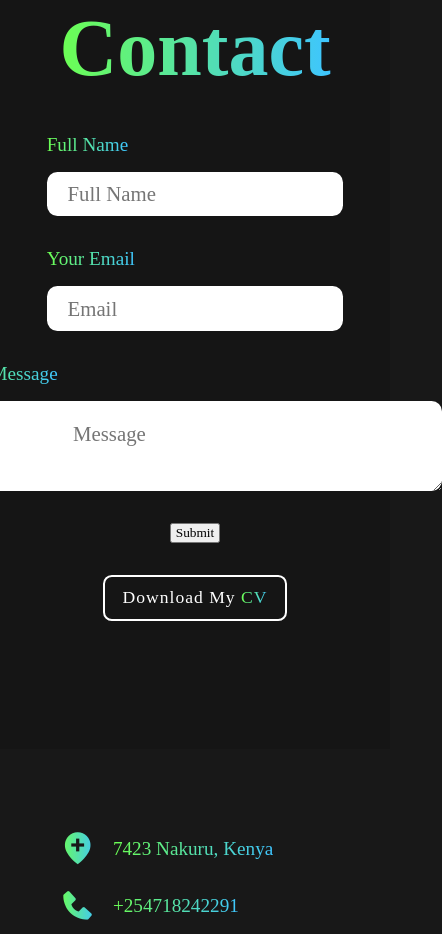
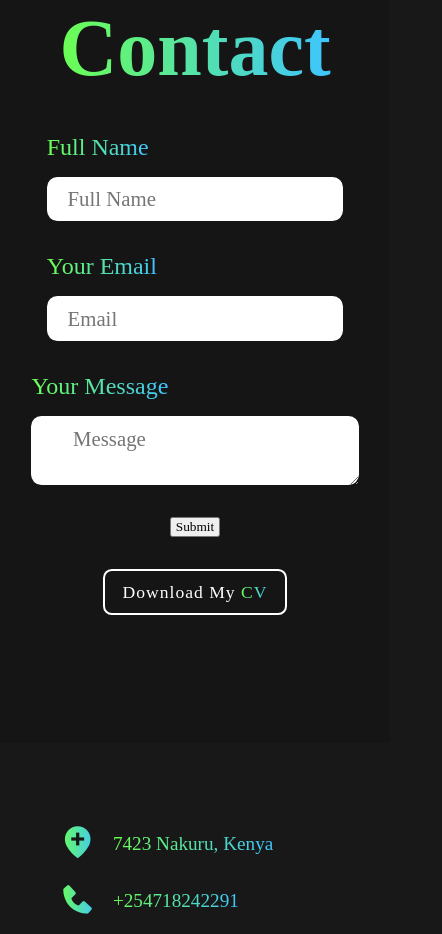
Before and after one commit to Eliowino/ellishaowino-website, a plain HTML site: page index.html in a window 390 px wide. Shown: the part 4633-5567 px from the top of the page, 442 px wide, since content can reach past the window. Drawn offline with nearby package versions, Linux system fonts and the light colour scheme.

Commit message:
Update style.css

```diff
--- a/style.css
+++ b/style.css
@@ -386,11 +386,15 @@ footer{
     #services .header{
         font-size: 3em;
     }
-    #contact .input-box span{
+    #contact .form span{
         font-size: 1.2em;
     }
     .input-box input{
         padding: 0.5em 1em;
+    }
+    .input-box textarea{
+        padding: 0.5em 2em;
+
     }
     footer{
         flex-direction: column;
```
